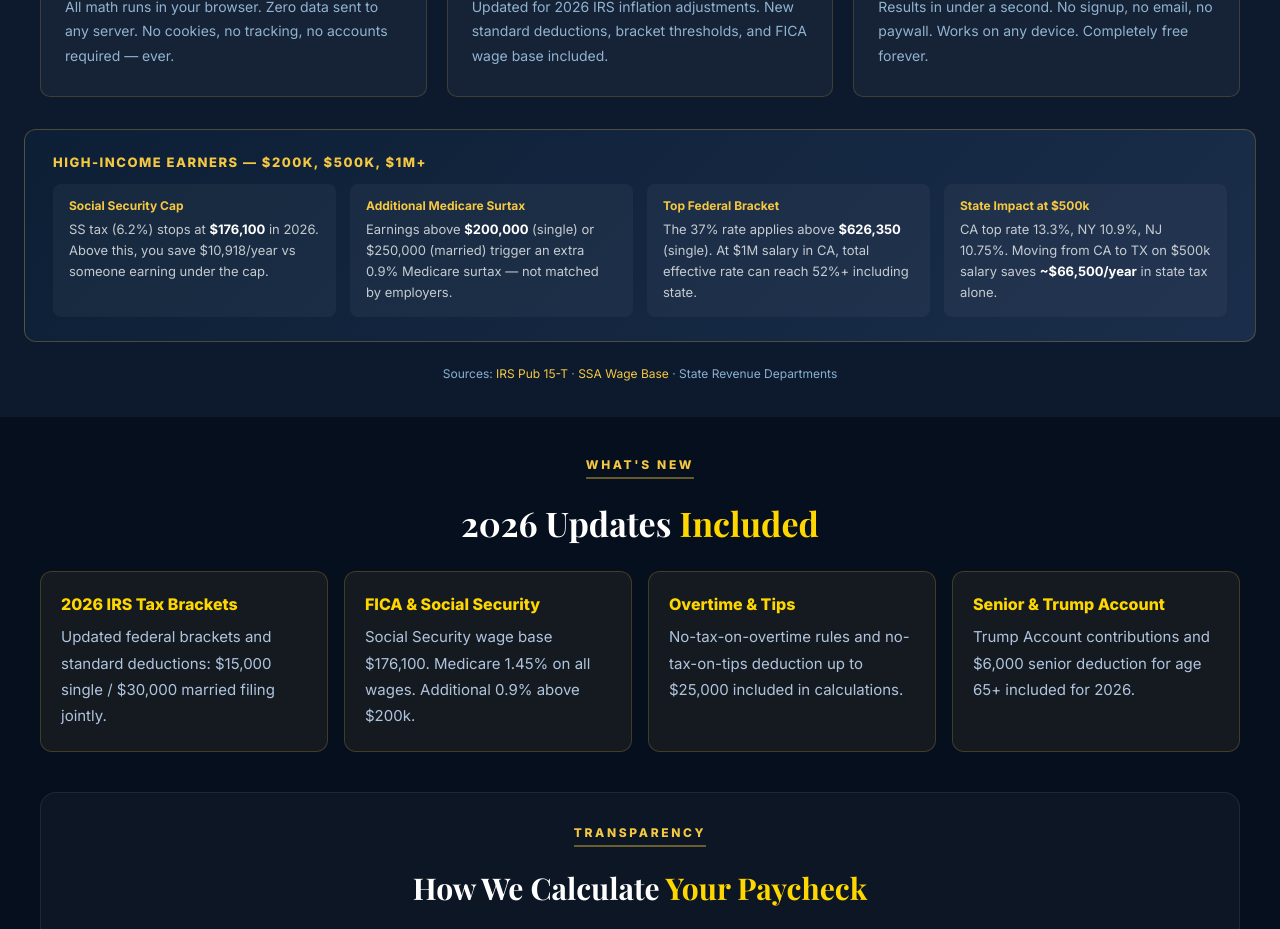
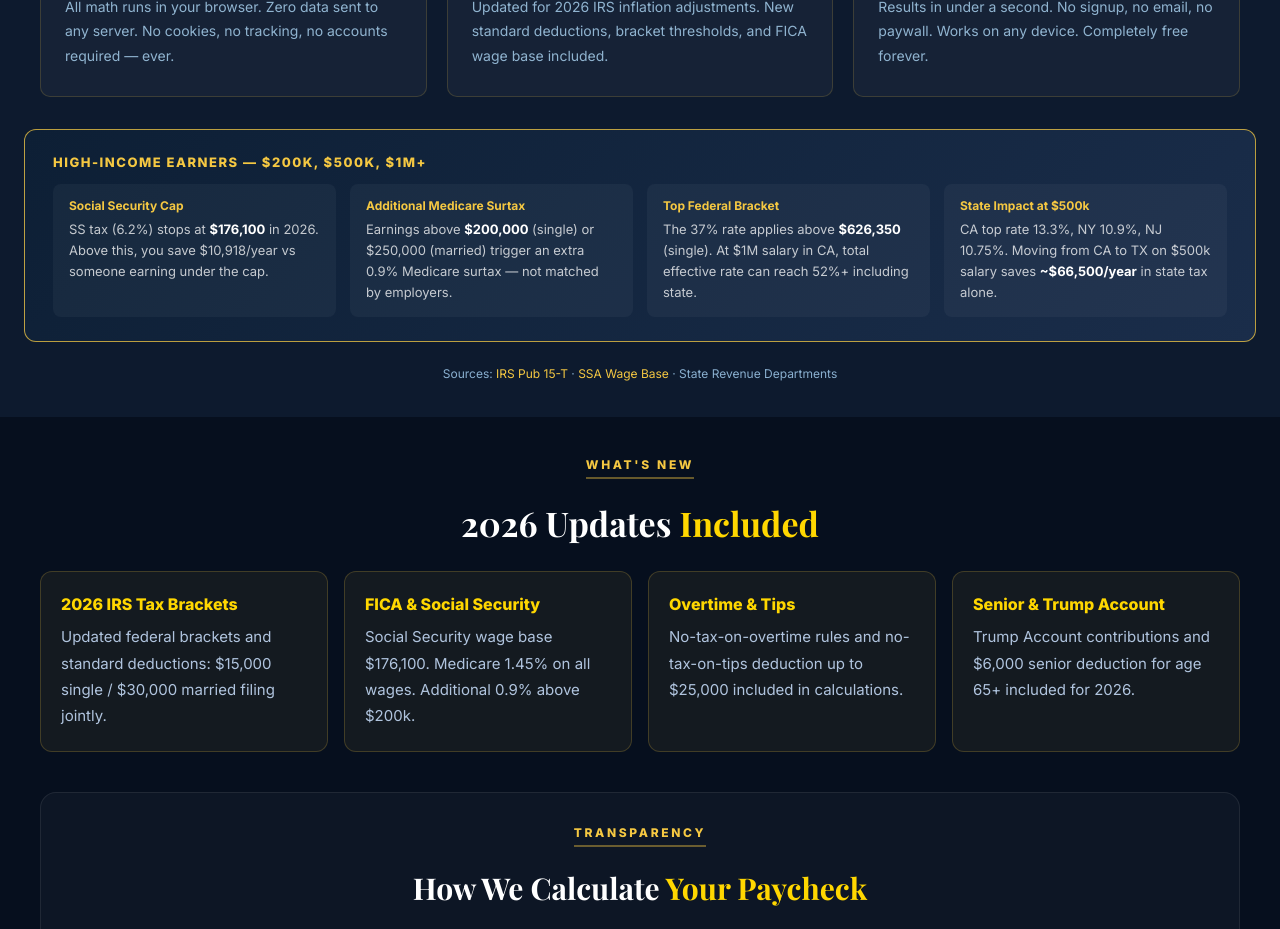
Before and after one commit to devqrcraft-ui/privatepaycheck, a Next.js app: page / in a window 1280 px wide. Shown: the part 4980-5909 px from the top of the page. Built offline with nearby package versions, Linux system fonts and the light colour scheme.

Commit message:
fix: last contrast 0.25 → 0.75

```diff
--- a/src/app/home-client.tsx
+++ b/src/app/home-client.tsx
@@ -403,7 +403,7 @@ export default function HomeClient() {
           </div>
         </div>
         {/* HIGH INCOME BLOCK */}
-        <div style={{background:'linear-gradient(135deg,#0d1f35,#1a2d4a)',border:'1px solid rgba(245,200,66,0.25)',borderRadius:12,padding:'24px 28px',marginTop:32,marginBottom:8}}>
+        <div style={{background:'linear-gradient(135deg,#0d1f35,#1a2d4a)',border:'1px solid rgba(245,200,66,0.75)',borderRadius:12,padding:'24px 28px',marginTop:32,marginBottom:8}}>
           <div style={{fontSize:13,fontWeight:800,color:'#F5C842',letterSpacing:'1.5px',textTransform:'uppercase',marginBottom:14}}> High-Income Earners — $200k, $500k, $1M+</div>
           <div style={{display:'grid',gridTemplateColumns:'repeat(auto-fit,minmax(160px,1fr))',gap:14}} className='high-income-grid'>
             <div style={{background:'rgba(255,255,255,0.04)',borderRadius:8,padding:'14px 16px'}}>
```
